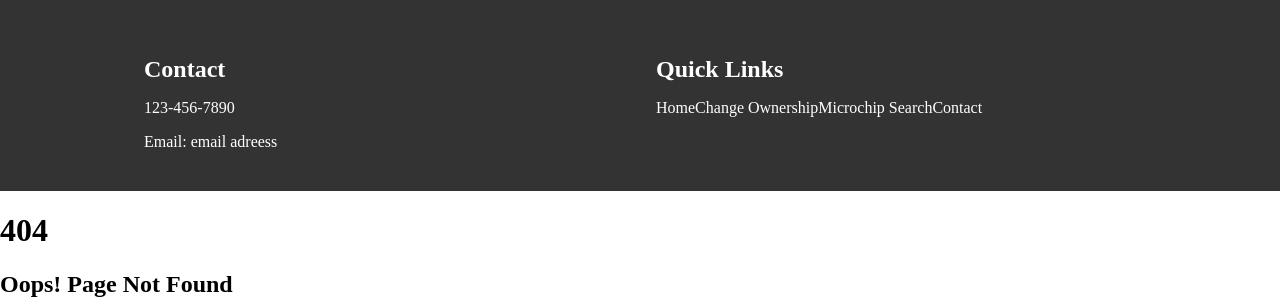
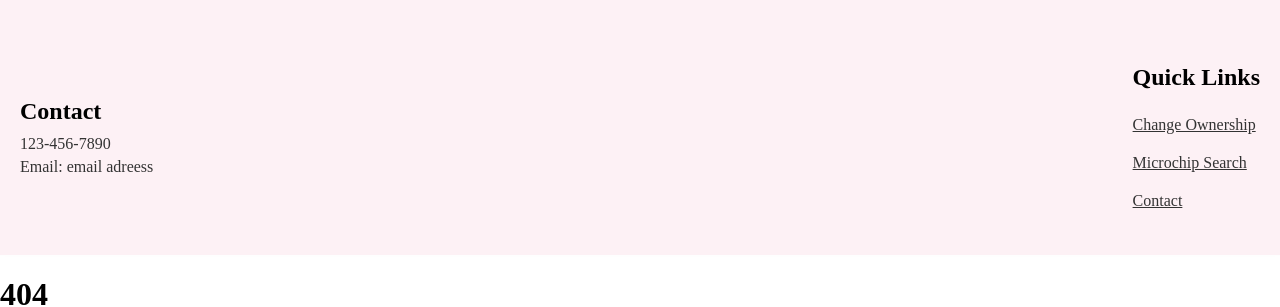
Before and after one commit to TKaburu/PawPrints, a React (Create React App) app in the folder frontend/: page /about in a window 1280 px wide. Shown: the top 307 px of the page. Built offline with nearby package versions, Linux system fonts and the light colour scheme.

Commit message:
style: styling for the footer component

```diff
--- a/frontend/src/components/footer/Footer.jsx
+++ b/frontend/src/components/footer/Footer.jsx
@@ -1,4 +1,5 @@
 import React from 'react'
+import { Link } from 'react-router-dom';
 import './footer.css'
 
 const Footer = () => {
@@ -12,9 +13,8 @@ const Footer = () => {
             </div>
             <div className='quick-links'>
                 <h3>Quick Links</h3>
-                <a href="/">Home</a>
                 <a href="/about">Change Ownership</a>
-                <a href="#">Microchip Search</a>
+                <a href="/search">Microchip Search</a>
                 <a href="/contact">Contact</a>
             </div>
 
--- a/frontend/src/components/footer/footer.css
+++ b/frontend/src/components/footer/footer.css
@@ -1,4 +1,4 @@
-.footer {
+/* .footer {
     background-color: #333;
     color: white;
     padding: 2rem 0;
@@ -32,4 +32,64 @@
 
   .quick-links a:hover {
     text-decoration: underline;
+} */
+
+/* Footer Styling */
+.footer {
+  background-color: #fdf1f5; /* Light pink background color */
+  padding: 40px 20px;
+  box-shadow: 0 -4px 6px rgba(0, 0, 0, 0.1);
+  border-top: 1px solid var(--accent-color); /* Accent color border */
+  text-align: center;
 }
+
+.footer-content {
+  display: flex;
+  flex-direction: column;
+  align-items: center;
+  gap: 20px;
+}
+
+.contact, .quick-links {
+  max-width: 300px;
+}
+
+.contact h3, .quick-links h3 {
+  font-size: 1.5rem;
+  color: var(--accent-color); /* Accent color */
+  margin-bottom: 10px;
+}
+
+.contact p, .quick-links a {
+  font-size: 1rem;
+  color: #333;
+  margin: 5px 0;
+}
+
+.quick-links {
+  display: flex;
+  flex-direction: column;
+  gap: 10px;
+}
+
+.quick-links a {
+  color: #333;
+}
+
+.quick-links a:hover {
+  text-decoration: underline;
+  color: var(--accent-color); /* Accent color on hover */
+}
+
+/* Responsive Design */
+@media (min-width: 768px) {
+  .footer-content {
+    flex-direction: row;
+    justify-content: space-between;
+  }
+
+  .contact, .quick-links {
+    max-width: none;
+    text-align: left;
+  }
+}
```
